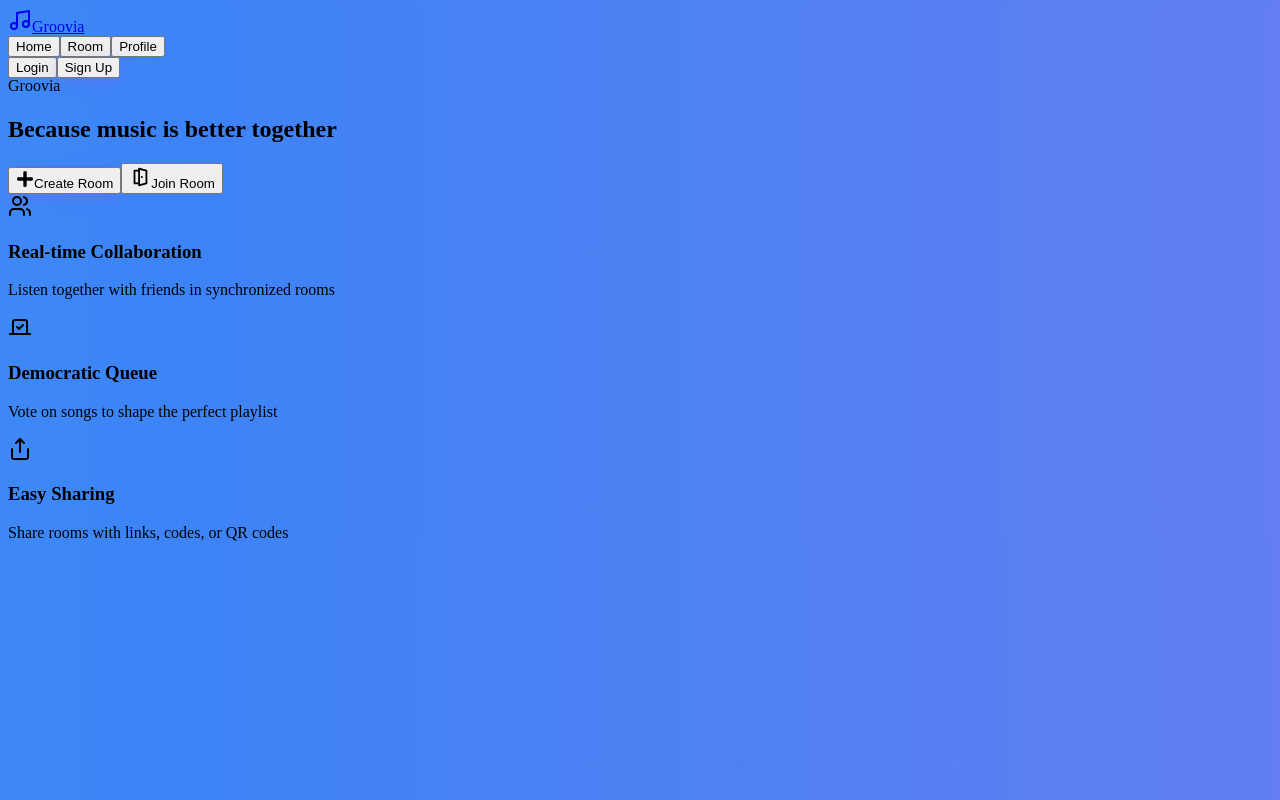
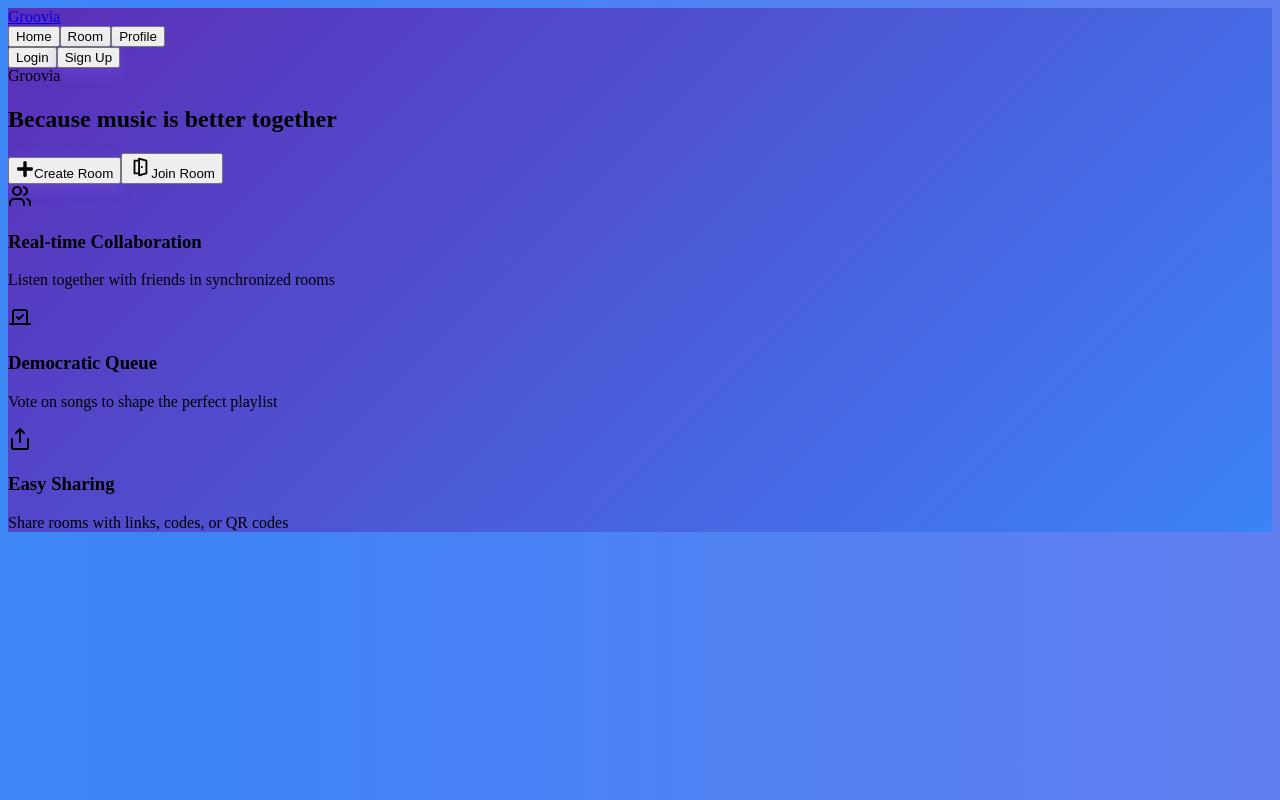
Before and after one commit to kaushang/Groovia_in_dev, a React (Vite) app in the folder client/: page / in a window 1280 px wide. Built offline with nearby package versions, Linux system fonts and the light colour scheme; a web font is replaced by a local one.

Commit message:
stop background animation

```diff
--- a/client/src/components/navigation.tsx
+++ b/client/src/components/navigation.tsx
@@ -18,7 +18,6 @@ export default function Navigation() {
       <div className="container mx-auto px-6 py-4">
         <div className="flex items-center justify-between">
           <Link href="/" className="flex items-center space-x-2">
-            <Music className="w-8 h-8 text-purple-300" />
             <span className="text-2xl font-bold bg-gradient-to-r from-purple-300 to-blue-300 bg-clip-text text-transparent">
               Groovia
             </span>
--- a/client/src/index.css
+++ b/client/src/index.css
@@ -127,9 +127,7 @@
   }
 
   .gradient-animated-bg {
-    background: var(--gradient-animated);
-    background-size: 800% 800%;
-    animation: gradientShift 8s ease infinite;
+    background: var(--gradient-primary);
   }
 
   .nav-link {
```
Also changed, not shown: client/src/pages/landing.tsx (+3 -22 lines).
